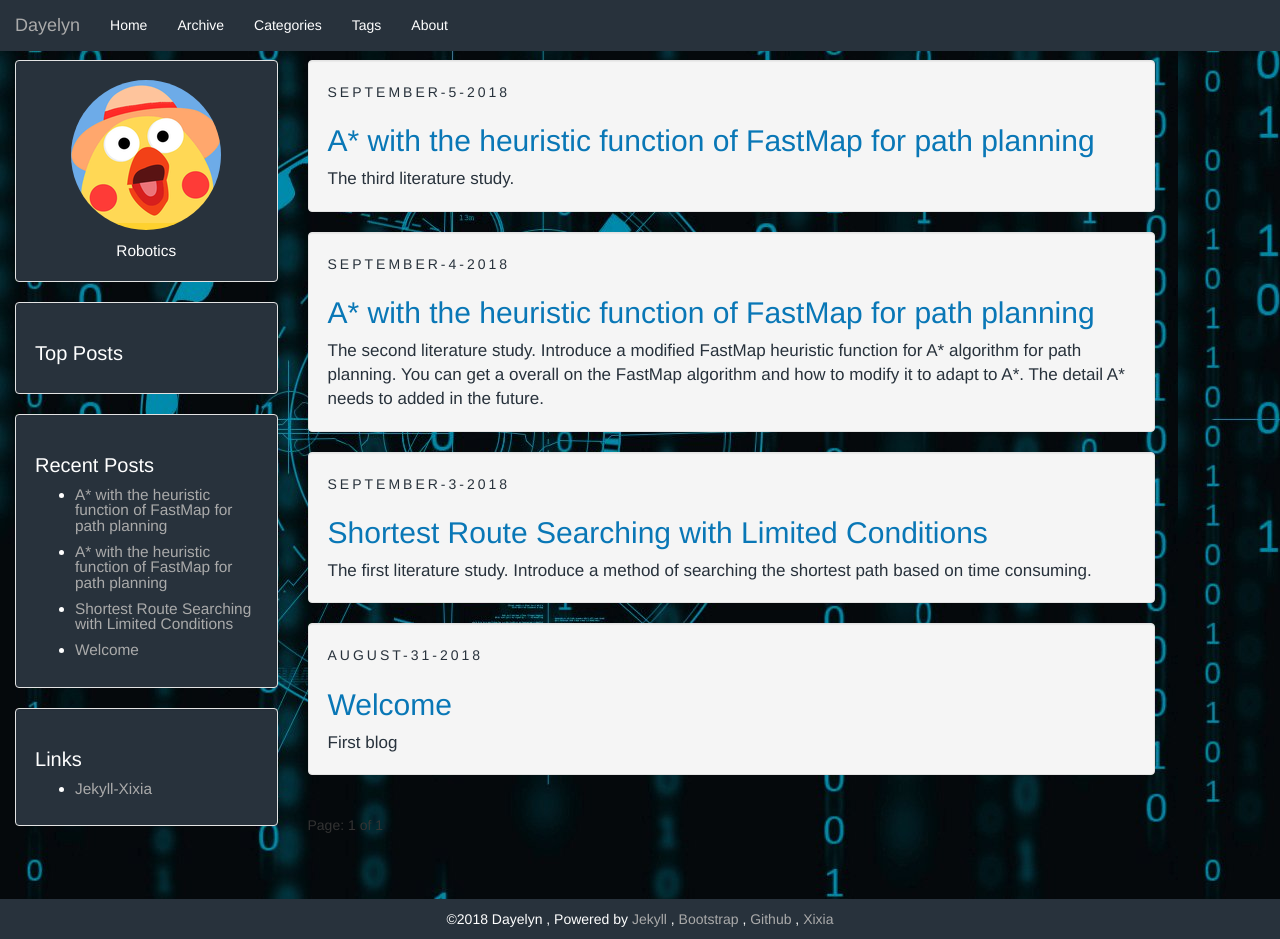
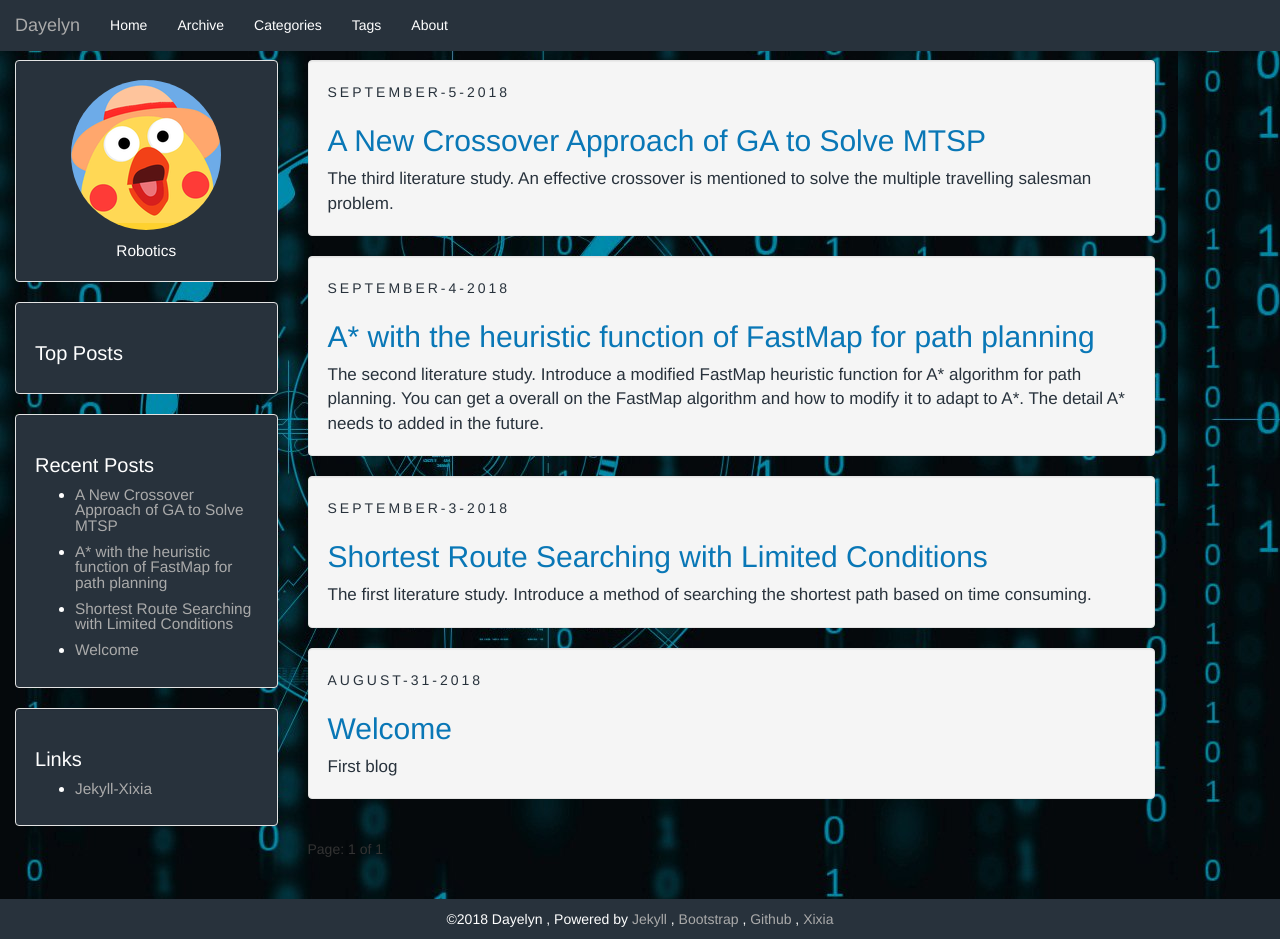
Before and after one commit to Dayelyn/Dayelyn.github.io, a Jekyll site: the page built from index.html, in a window 1280 px wide and 939 px high. Built offline with Jekyll 4.4.1, drawn with Linux system fonts in a browser that asks for light colours; the list of posts is cut into pages by our own code.

Commit message:
Notes on paper3

```diff
--- a/_posts/2018-09-05-crossover-of-ga-to-mtsp.md
+++ b/_posts/2018-09-05-crossover-of-ga-to-mtsp.md
@@ -1,10 +1,10 @@
 ---
 layout: post
-title:  "A* with the heuristic function of FastMap for path planning"
+title:  "A New Crossover Approach of GA to Solve MTSP"
 date:   2018-09-05 13:51:51 +0800
 categories: Literature_Study
 tags: Path_Planning Genetic_Algorithm MTSP
-description: The third literature study.
+description: The third literature study. An effective crossover is mentioned to solve the multiple travelling salesman problem.
 ---
 
 <script type="text/javascript" async src="//cdn.bootcss.com/mathjax/2.7.0/MathJax.js?config=TeX-AMS-MML_HTMLorMML"></script>
```
